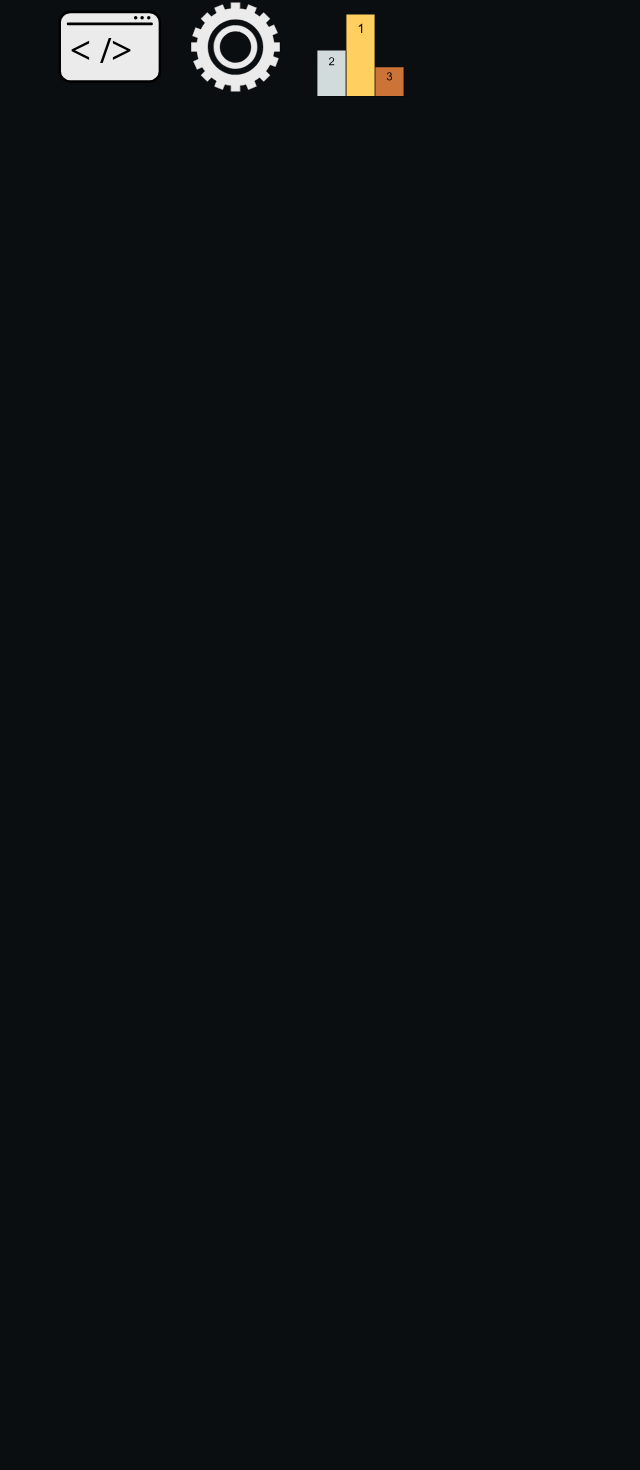
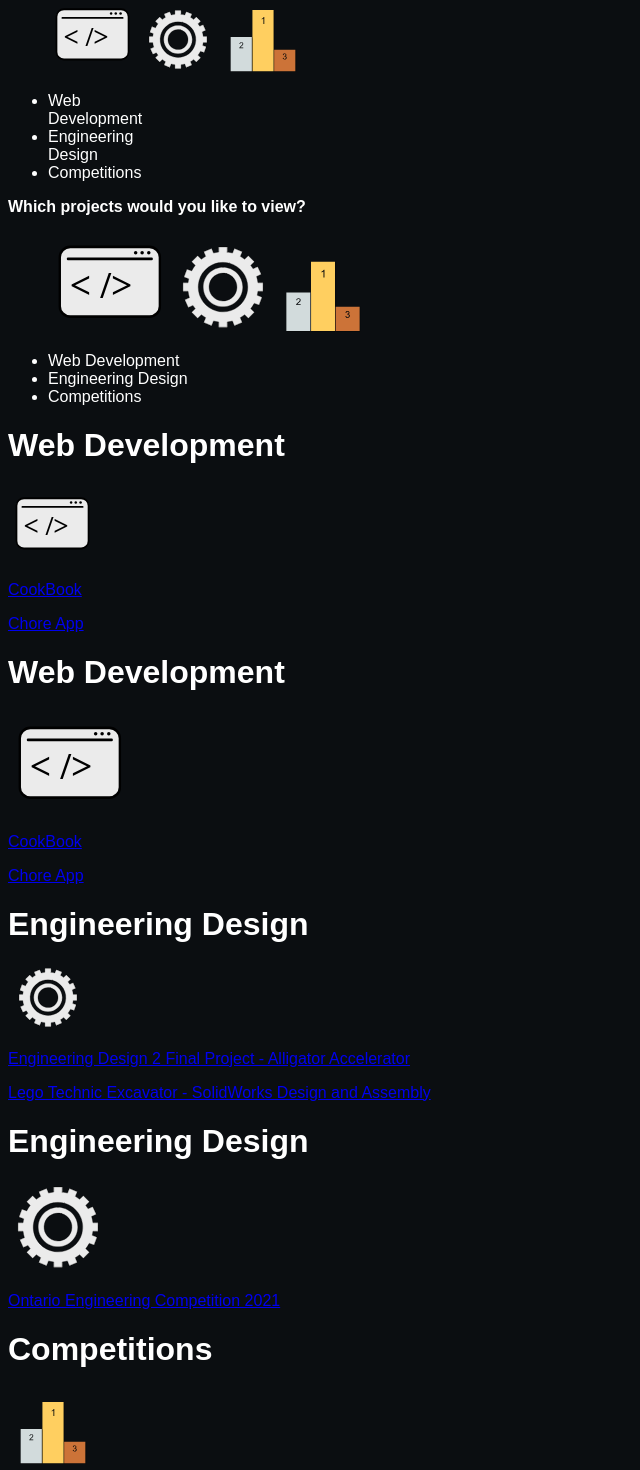
Before and after one commit to jostal/PortfolioFinal, a Next.js app in the folder jt-portfolio/: page /portfolio in a window 1280 px wide. Shown: the part 1120-2590 px from the top of the page, without its empty margins (0-640 px from the left). Before the commit the page ends 1237 px from the top, so only its background shows below. Built offline with nearby package versions, Linux system fonts and the light colour scheme.

Commit message:
added category headers

```diff
--- /dev/null
+++ b/jt-portfolio/components/CategoryHeader.js
@@ -0,0 +1,39 @@
+import { motion, useAnimation } from 'framer-motion'
+import { useEffect } from 'react'
+import { useInView } from 'react-intersection-observer'
+
+const variants = {
+    visible: { opacity: 1, scale: 1, y: 800},
+    hidden: { opacity: 1, scale: 1, y: 0, transition: {duration: 1}}
+}
+
+export default function CategoryHeader(props) {
+    const controls = useAnimation();
+    const [ref, inView] = useInView();
+
+    useEffect(() => {
+        if (inView) {
+            controls.start("hidden");
+        }
+    }, [controls, inView]);
+
+    return (
+        <motion.div
+            ref={ref}
+            animate={controls}
+            variants={variants}
+            initial="visible"
+            className="flex flex-col items-center bg-orange-banner py-3 md:py-5">
+            <h1 className="text-xl md:text-4xl">{props.name}</h1>
+            <div className="my-2 md:py-3">{props.icon}</div>
+            <div className="inline-flex flex-wrap md:text-xl md:py-3">
+                {props.projects.map(proj => {
+                    var projURL = "#" + proj;
+                    return (
+                        <a href={projURL}><p className="px-3">{proj}</p></a>
+                    )
+                })}
+            </div>
+        </motion.div>
+    )
+}
--- a/jt-portfolio/pages/about.js
+++ b/jt-portfolio/pages/about.js
@@ -96,7 +96,7 @@ export default function About() {
                     </div>
 
                     <div className="relative w-1/2 mt-5">
-                        <motion.div initial="hidden" animate={backPressed ? 'list' : 'hidden'} variants={bubbleVariants} className="absolute right-1/4 text-lg md:text-xl">
+                        <motion.div initial="hidden" animate={backPressed ? 'list' : 'hidden'} variants={bubbleVariants} className="absolute left-2/4 text-lg md:text-xl">
                             <p><strong>Backend:</strong></p>
                             <ul>
                                 <li><Image src="/skillIcons/nodeIcon.svg" alt="icon" width="20" height="20" /> NodeJS</li>
@@ -139,7 +139,7 @@ export default function About() {
                     </div>
 
                     <div className="relative w-1/2 mt-5">
-                        <motion.div initial="hidden" animate={otherPressed ? 'list' : 'hidden'} variants={bubbleVariants} className="absolute text-lg md:text-xl">
+                        <motion.div initial="hidden" animate={otherPressed ? 'list' : 'hidden'} variants={bubbleVariants} className="absolute text-lg left-2/4 md:text-xl">
                             <p><strong>Other Languages:</strong></p>
                             <ul>
                                 <li><Image src="/skillIcons/CIcon.png" alt="icon" width="20" height="20" /> C</li>
--- a/jt-portfolio/pages/portfolio.js
+++ b/jt-portfolio/pages/portfolio.js
@@ -1,19 +1,64 @@
-import { motion } from "framer-motion";
+import { motion } from "framer-motion"
 import Link from 'next/link'
+import Image from 'next/image'
+import { useState } from 'react'
+import CategoryHeader from "../components/CategoryHeader"
 
 export default function Portfolio() {
+    const [webdevArr, setWebdevArr] = useState(["CookBook", "Chore App"]);
+    const [engdesignArr, setEngDesignArr] = useState(["Engineering Design 2 Final Project - Alligator Accelerator", "Lego Technic Excavator - SolidWorks Design and Assembly"]);
+    const [compArr, setCompArr] = useState(["Ontario Engineering Competition 2021"]);
+
     return (
-        <div>
+        <div className="m-auto">
             <div className="flex justify-center transform h-screen">
-                <div className="transform translate-y-1/3">
-                    <p className="text-lg"><strong>Which projects would you like to view?</strong></p>
-                    <ul className="flex flex-col justify-center">
-                        <Link href="#sxn-webdev"><motion.img whileHover={{scale: 1.2}} src="/webdev_icon.svg" height="100" width="125"></motion.img></Link>
-                        <Link href="#sxn-engdesign"><motion.img whileHover={{scale: 1.2}} src="/engdesign.svg" height="100" width="125"></motion.img></Link>
-                        <Link href="#sxn-comp"><motion.img whileHover={{scale: 1.2}} src="/comp.svg" height="100" width="125"></motion.img></Link>
+                <div className="transform translate-y-1/3 md:hidden">
+                    <p className="text-lg text-center"><strong>Which projects would you like to view?</strong></p>
+                    <ul className="flex flex-row gap-5 justify-center">
+                        <Link href="#sxn-webdev"><motion.img whileHover={{scale: 1.2}} src="/webdev_icon.svg" height="75" width="90"></motion.img></Link>
+                        <Link href="#sxn-engdesign"><motion.img whileHover={{scale: 1.2}} src="/engdesign.svg" height="65" width="80"></motion.img></Link>
+                        <Link href="#sxn-comps"><motion.img whileHover={{scale: 1.2}} src="/comp.svg" height="75" width="90" className="mb-3"></motion.img></Link>
+                    </ul>
+                    <ul className="flex flex-row gap-4 justify-center text-md text-center">
+                        <Link href="#sxn-webdev"><motion.li whileHover={{color: "rgb(255, 94, 0)", textShadow: "0 0 5px rgb(255, 94, 0)", scale: 1.1}}>Web<br /> Development</motion.li></Link>
+                        <Link href="#sxn-engdesign"><motion.li whileHover={{color: "rgb(255, 94, 0)", textShadow: "0 0 5px rgb(255, 94, 0)", scale: 1.1}}>Engineering <br />Design</motion.li></Link>
+                        <Link href="#sxn-comps"><motion.li whileHover={{color: "rgb(255, 94, 0)", textShadow: "0 0 5px rgb(255, 94, 0)", scale: 1.1}}>Competitions</motion.li></Link>
                     </ul>
                 </div>
 
+                <div className="hidden md:block transform md:translate-y-1/3">
+                    <p className="text-3xl text-center"><strong>Which projects would you like to view?</strong></p>
+                    <ul className="flex flex-row gap-20 ml-2 justify-center py-2">
+                        <Link href="#sxn-webdev"><motion.img whileHover={{scale: 1.2}} src="/webdev_icon.svg" height="100" width="125"></motion.img></Link>
+                        <Link href="#sxn-engdesign"><motion.img whileHover={{scale: 1.2}} src="/engdesign.svg" height="90" width="100"></motion.img></Link>
+                        <Link href="#sxn-comps"><motion.img whileHover={{scale: 1.2}} src="/comp.svg" height="85" width="100" className="mb-3"></motion.img></Link>
+                    </ul>
+                    <ul className="flex flex-row gap-6 justify-center text-xl py-2">
+                        <Link href="#sxn-webdev"><motion.li whileHover={{color: "rgb(255, 94, 0)", textShadow: "0 0 5px rgb(255, 94, 0)", scale: 1.1}} className="">Web Development</motion.li></Link>
+                        <Link href="#sxn-engdesign"><motion.li whileHover={{color: "rgb(255, 94, 0)", textShadow: "0 0 5px rgb(255, 94, 0)", scale: 1.1}} className="">Engineering Design</motion.li></Link>
+                        <Link href="#sxn-comps"><motion.li whileHover={{color: "rgb(255, 94, 0)", textShadow: "0 0 5px rgb(255, 94, 0)", scale: 1.1}} className="">Competitions</motion.li></Link>
+                    </ul>
+                </div>
+            </div>
+            <div id="sxn-webdev" className="h-screen transform translate-y-1/4 md:hidden">
+                <CategoryHeader name="Web Development" icon={<Image src="/webdev_icon.svg" height="75" width="90" />} projects={webdevArr}/>
+            </div>
+            <div id="sxn-engdesign" className="hidden h-screen transform translate-y-1/4 md:block">
+                <CategoryHeader name="Web Development" icon={<Image src="/webdev_icon.svg" height="100" width="125" />} projects={webdevArr}/>
+            </div>
+
+            <div id="sxn-engdesign" className="h-screen  md:hidden">
+                <CategoryHeader name="Engineering Design" icon={<Image src="/engdesign.svg" height="65" width="80" />} projects={engdesignArr}/>
+            </div>
+            <div id="sxn-engdesign" className="hidden h-screen md:block">
+                <CategoryHeader name="Engineering Design" icon={<Image src="/engdesign.svg" height="90" width="100" />} projects={compArr}/>
+            </div>
+
+            <div id="sxn-comps" className="h-screen md:hidden">
+                <CategoryHeader name="Competitions" icon={<Image src="/comp.svg" height="75" width="90" />} projects={webdevArr}/>
+            </div>
+            <div id="sxn-engdesign" className="hidden h-screen md:block">
+                <CategoryHeader name="Competitions" icon={<Image src="/comp.svg" height="100" width="125" />} projects={webdevArr}/>
             </div>
         </div>
     )
```
